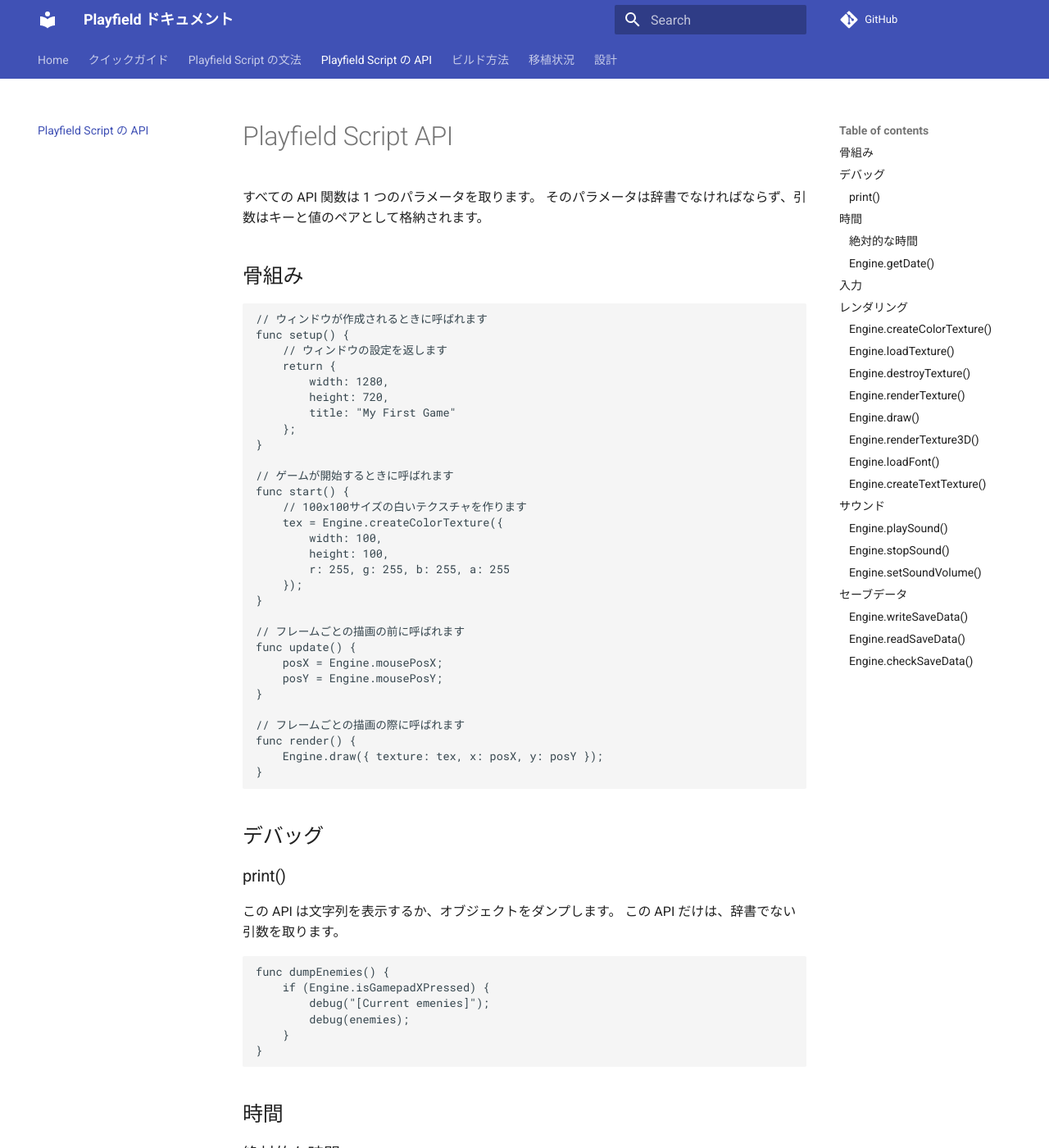
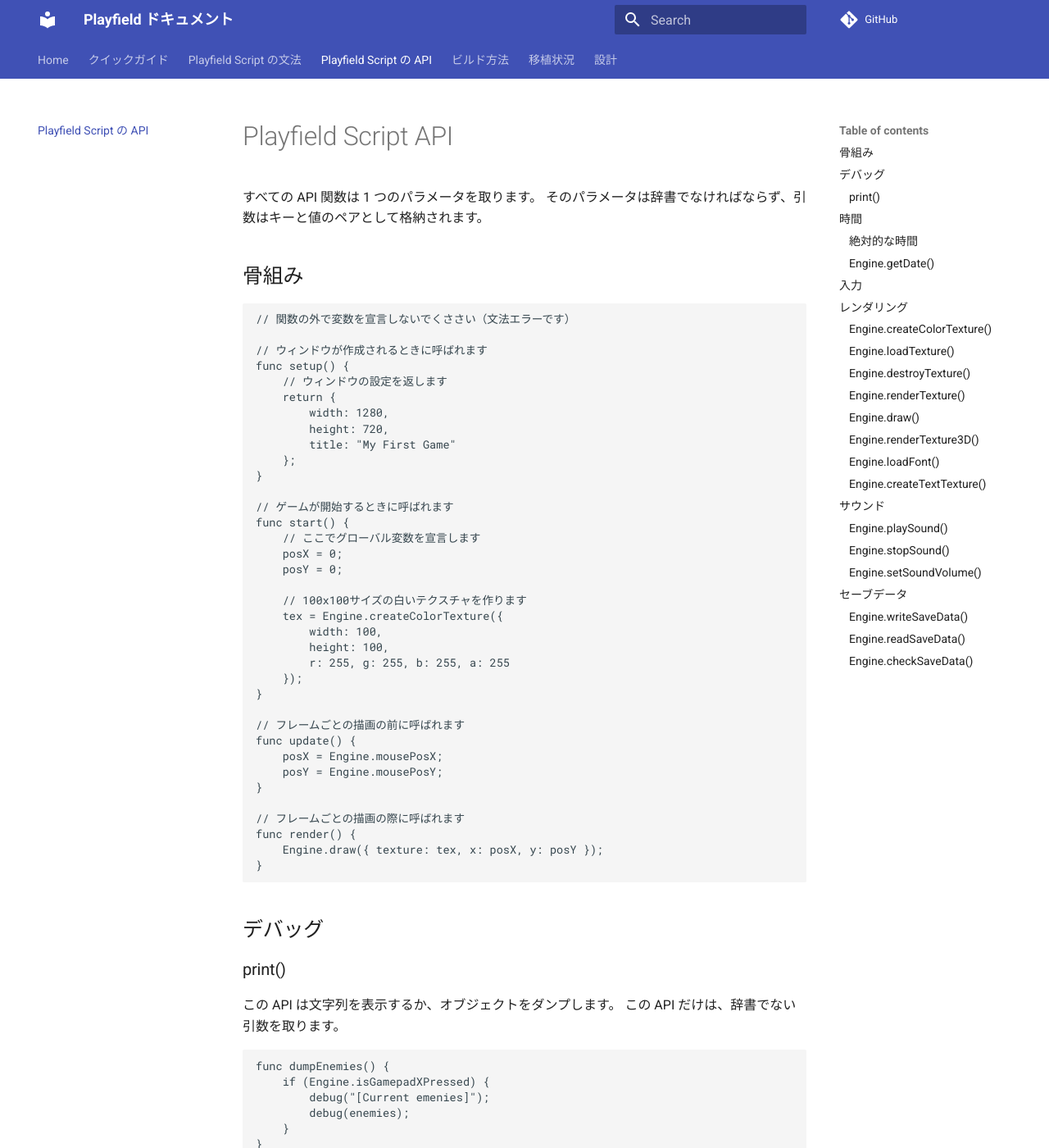
Before and after one commit to awemorris/PlayfieldEngine, an MkDocs documentation site: the page built from docs/mkdocs-ja/docs/api.md, in a window 1280 px wide and 1400 px high. Shown: the whole window at 82% size. Built offline with MkDocs 1.6.1 and Material for MkDocs 9.7.7, drawn with Linux system fonts in a browser that asks for light colours; comment, search, counter and statistics services are not loaded.

Commit message:
Update documents

````diff
--- a/docs/mkdocs-ja/docs/api.md
+++ b/docs/mkdocs-ja/docs/api.md
@@ -7,6 +7,8 @@
 ## 骨組み
 
 ```
+// 関数の外で変数を宣言しないでくささい（文法エラーです）
+
 // ウィンドウが作成されるときに呼ばれます
 func setup() {
     // ウィンドウの設定を返します
@@ -19,6 +21,10 @@
 
 // ゲームが開始するときに呼ばれます
 func start() {
+    // ここでグローバル変数を宣言します
+    posX = 0;
+    posY = 0;
+
     // 100x100サイズの白いテクスチャを作ります
     tex = Engine.createColorTexture({
         width: 100,
````
